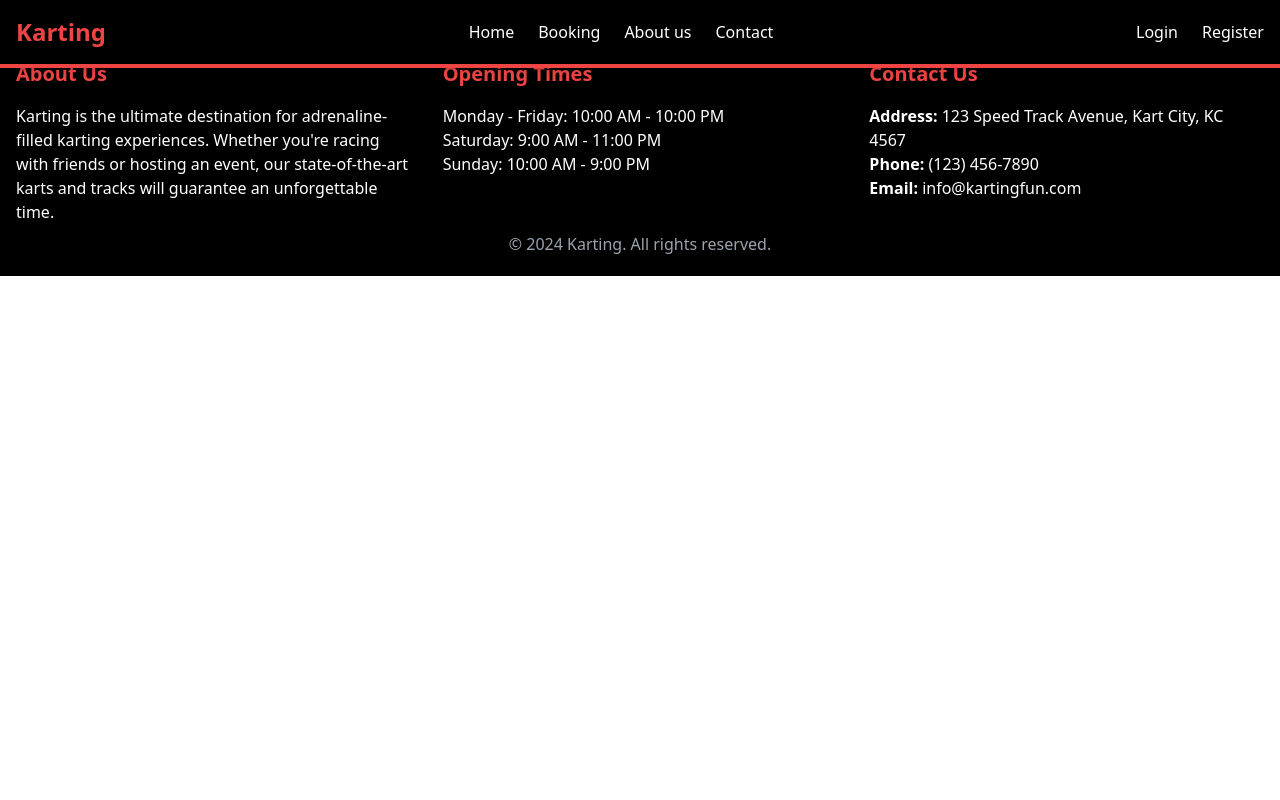
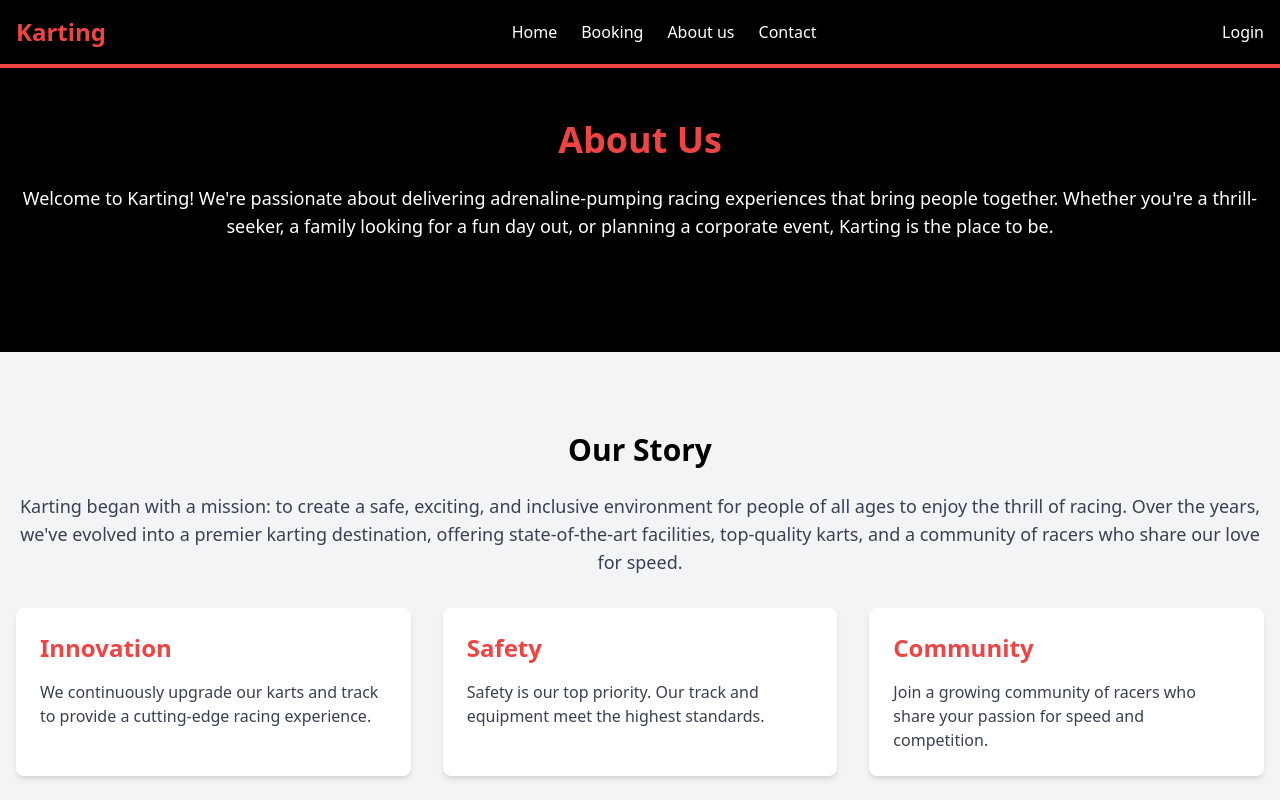
Before and after one commit to Allertvdw/KartApp-FE, a React (Vite) app in the folder kart-app-fe/: page /aboutus in a window 1280 px wide. Shown: the top 800 px of the page. Built offline with nearby package versions, Linux system fonts and the light colour scheme; the HTML template or start-up script is replaced by a standard one.

Commit message:
Added filler pages and adjusted routing

```diff
--- a/kart-app-fe/src/App.jsx
+++ b/kart-app-fe/src/App.jsx
@@ -21,6 +21,8 @@ import ProtectedRoute from "./components/auth/ProtectedRoute";
 import AccessDenied from "./common/AccessDenied";
 import AdminHeader from "./common/AdminHeader";
 import SessionDetails from "./components/admin/sessions/SessionDetails";
+import About from "./components/home/AboutUs";
+import Contact from "./components/home/Contact";
 
 export default function App() {
   const location = useLocation();
@@ -39,7 +41,8 @@ export default function App() {
                 <div className="my-10"></div>
                 <Routes>
                   <Route path="/" element={<Home />} />
-                  <Route path="/register" element={<RegisterForm />} />
+                  <Route path="/aboutus" element={<About />} />
+                  <Route path="/contact" element={<Contact />} />
                   <Route path="/login" element={<LoginForm />} />
                   <Route path="/booking" element={<BookingForm />} />
                   <Route
@@ -79,6 +82,7 @@ export default function App() {
                       path="karts/update/:kartId"
                       element={<UpdateKarts />}
                     />
+                    <Route path="/register" element={<RegisterForm />} />
                   </Routes>
                 </>
               </ProtectedRoute>
--- a/kart-app-fe/src/common/AdminHeader.jsx
+++ b/kart-app-fe/src/common/AdminHeader.jsx
@@ -45,6 +45,11 @@ export default function AdminHeader() {
               Karts
             </Link>
           </li>
+          <li>
+            <Link to="/admin/register" className="hover:text-red-500">
+              Register
+            </Link>
+          </li>
         </ul>
         <ul className="flex space-x-6">
           <li>
--- a/kart-app-fe/src/common/Header.jsx
+++ b/kart-app-fe/src/common/Header.jsx
@@ -54,19 +54,9 @@ export default function Header() {
                   Login
                 </Link>
               </li>
-              <li>
-                <Link to="/register" className="hover:text-red-500">
-                  Register
-                </Link>
-              </li>
             </>
           ) : (
             <>
-              <li>
-                <Link to="/profile" className="hover:text-red-500">
-                  Profile
-                </Link>
-              </li>
               <li>
                 <button onClick={handleLogout} className="hover:text-red-500">
                   Logout
--- a/kart-app-fe/src/components/admin/Dashboard.jsx
+++ b/kart-app-fe/src/components/admin/Dashboard.jsx
@@ -4,7 +4,7 @@ export default function Dashboard() {
   return (
     <div className="pt-20 px-4">
       <h1 className="text-3xl text-center font-bold mb-10">Admin dashboard</h1>
-      <div className="grid grid-cols-1 md:grid-cols-2 lg:grid-cols-4 gap-6 m-10">
+      <div className="grid grid-cols-1 md:grid-cols-2 lg:grid-cols-3 gap-6 m-10">
         <Link to="/admin/users" className="dashboard-card">
           <div className="flex items-center justify-center bg-red-500 text-white text-2xl p-6 rounded-lg h-40 w-full">
             <p className="text-center">Manage Users</p>
@@ -25,6 +25,11 @@ export default function Dashboard() {
             <p className="text-center">Manage Karts</p>
           </div>
         </Link>
+        <Link to="/admin/register" className="dashboard-card">
+          <div className="flex items-center justify-center bg-red-500 text-white text-2xl p-6 rounded-lg h-40 w-full">
+            <p className="text-center">Register Customers</p>
+          </div>
+        </Link>
       </div>
     </div>
   );
--- /dev/null
+++ b/kart-app-fe/src/components/home/AboutUs.jsx
@@ -0,0 +1,67 @@
+import React from "react";
+
+export default function About() {
+  return (
+    <div className="min-h-screen bg-gray-100">
+      <section className="py-20 bg-black text-white">
+        <div className="container mx-auto px-4 text-center">
+          <h1 className="text-4xl font-bold mb-6 text-red-500">About Us</h1>
+          <p className="text-lg mb-8">
+            Welcome to Karting! We're passionate about delivering
+            adrenaline-pumping racing experiences that bring people together.
+            Whether you're a thrill-seeker, a family looking for a fun day out,
+            or planning a corporate event, Karting is the place to be.
+          </p>
+        </div>
+      </section>
+
+      <section className="py-20">
+        <div className="container mx-auto px-4">
+          <h2 className="text-3xl font-bold mb-6 text-black text-center">
+            Our Story
+          </h2>
+          <p className="text-lg text-gray-700 mb-8 text-center">
+            Karting began with a mission: to create a safe, exciting, and
+            inclusive environment for people of all ages to enjoy the thrill of
+            racing. Over the years, we've evolved into a premier karting
+            destination, offering state-of-the-art facilities, top-quality
+            karts, and a community of racers who share our love for speed.
+          </p>
+
+          <div className="grid grid-cols-1 md:grid-cols-3 gap-8">
+            {/* Value 1 */}
+            <div className="bg-white shadow-md p-6 rounded-lg">
+              <h3 className="text-2xl font-bold text-red-500 mb-4">
+                Innovation
+              </h3>
+              <p className="text-gray-700">
+                We continuously upgrade our karts and track to provide a
+                cutting-edge racing experience.
+              </p>
+            </div>
+
+            {/* Value 2 */}
+            <div className="bg-white shadow-md p-6 rounded-lg">
+              <h3 className="text-2xl font-bold text-red-500 mb-4">Safety</h3>
+              <p className="text-gray-700">
+                Safety is our top priority. Our track and equipment meet the
+                highest standards.
+              </p>
+            </div>
+
+            {/* Value 3 */}
+            <div className="bg-white shadow-md p-6 rounded-lg">
+              <h3 className="text-2xl font-bold text-red-500 mb-4">
+                Community
+              </h3>
+              <p className="text-gray-700">
+                Join a growing community of racers who share your passion for
+                speed and competition.
+              </p>
+            </div>
+          </div>
+        </div>
+      </section>
+    </div>
+  );
+}
--- /dev/null
+++ b/kart-app-fe/src/components/home/Contact.jsx
@@ -0,0 +1,75 @@
+import React from "react";
+
+export default function Contact() {
+  return (
+    <div className="min-h-screen bg-gray-100">
+      <section className="py-20 bg-black text-white">
+        <div className="container mx-auto px-4 text-center">
+          <h1 className="text-4xl font-bold mb-6 text-red-500">Contact Us</h1>
+          <p className="text-lg mb-8">
+            Have questions? Need assistance? Reach out to us, and we'll be happy
+            to help!
+          </p>
+        </div>
+      </section>
+
+      <section className="py-20">
+        <div className="container mx-auto px-4">
+          <h2 className="text-3xl font-bold mb-6 text-black text-center">
+            Get in Touch
+          </h2>
+          <form className="max-w-lg mx-auto bg-white shadow-md p-6 rounded-lg">
+            <div className="mb-4">
+              <label
+                htmlFor="name"
+                className="block text-gray-700 font-bold mb-2"
+              >
+                Name
+              </label>
+              <input
+                type="text"
+                id="name"
+                className="w-full px-4 py-2 border rounded-lg focus:outline-none focus:ring-2 focus:ring-red-500"
+                placeholder="Enter your name"
+              />
+            </div>
+            <div className="mb-4">
+              <label
+                htmlFor="email"
+                className="block text-gray-700 font-bold mb-2"
+              >
+                Email
+              </label>
+              <input
+                type="email"
+                id="email"
+                className="w-full px-4 py-2 border rounded-lg focus:outline-none focus:ring-2 focus:ring-red-500"
+                placeholder="Enter your email"
+              />
+            </div>
+            <div className="mb-4">
+              <label
+                htmlFor="message"
+                className="block text-gray-700 font-bold mb-2"
+              >
+                Message
+              </label>
+              <textarea
+                id="message"
+                rows="5"
+                className="w-full px-4 py-2 border rounded-lg focus:outline-none focus:ring-2 focus:ring-red-500"
+                placeholder="Write your message here..."
+              ></textarea>
+            </div>
+            <button
+              type="submit"
+              className="bg-red-500 hover:bg-red-600 text-white py-3 px-6 rounded-lg text-lg w-full"
+            >
+              Send Message
+            </button>
+          </form>
+        </div>
+      </section>
+    </div>
+  );
+}
--- a/kart-app-fe/src/config.jsx
+++ b/kart-app-fe/src/config.jsx
@@ -1 +1,2 @@
 export const API_BASE_URL = "https://kartapp.azurewebsites.net/api";
+// export const API_BASE_URL = "https://localhost:7197/api";
```
